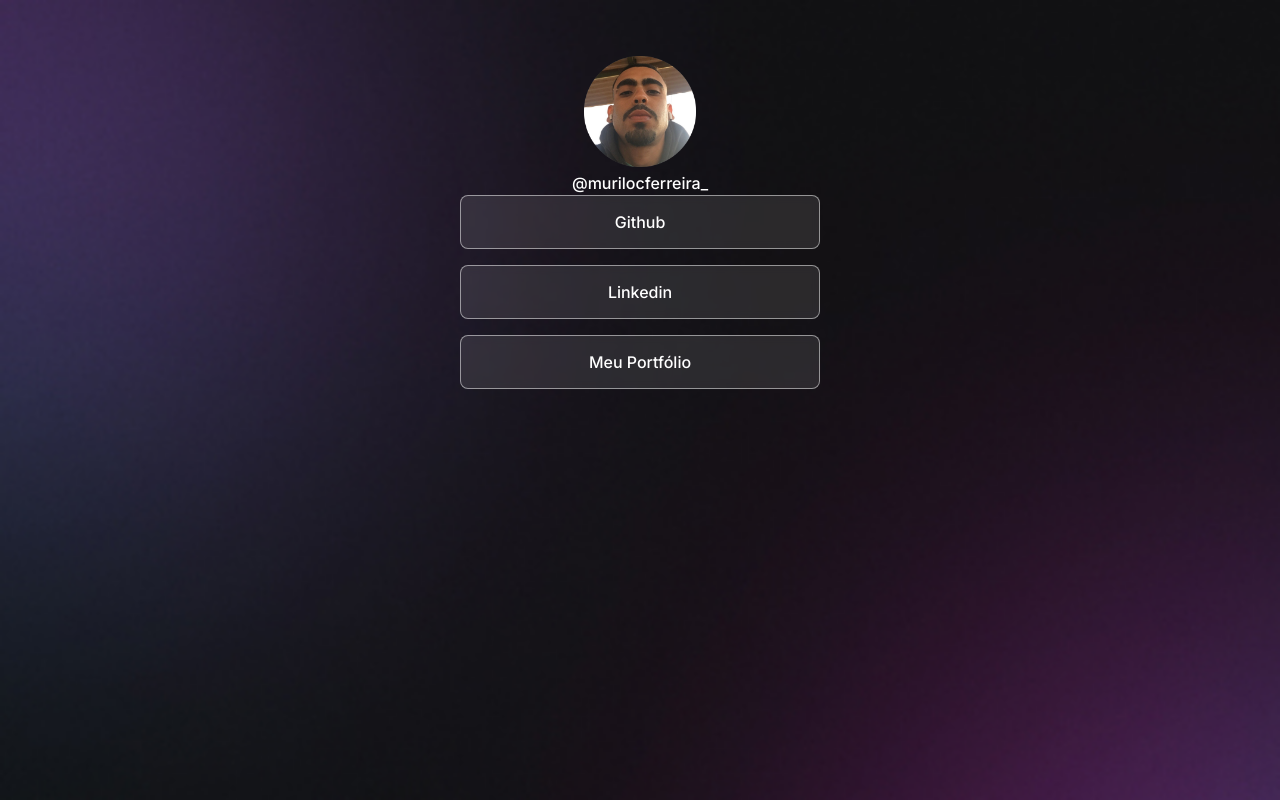
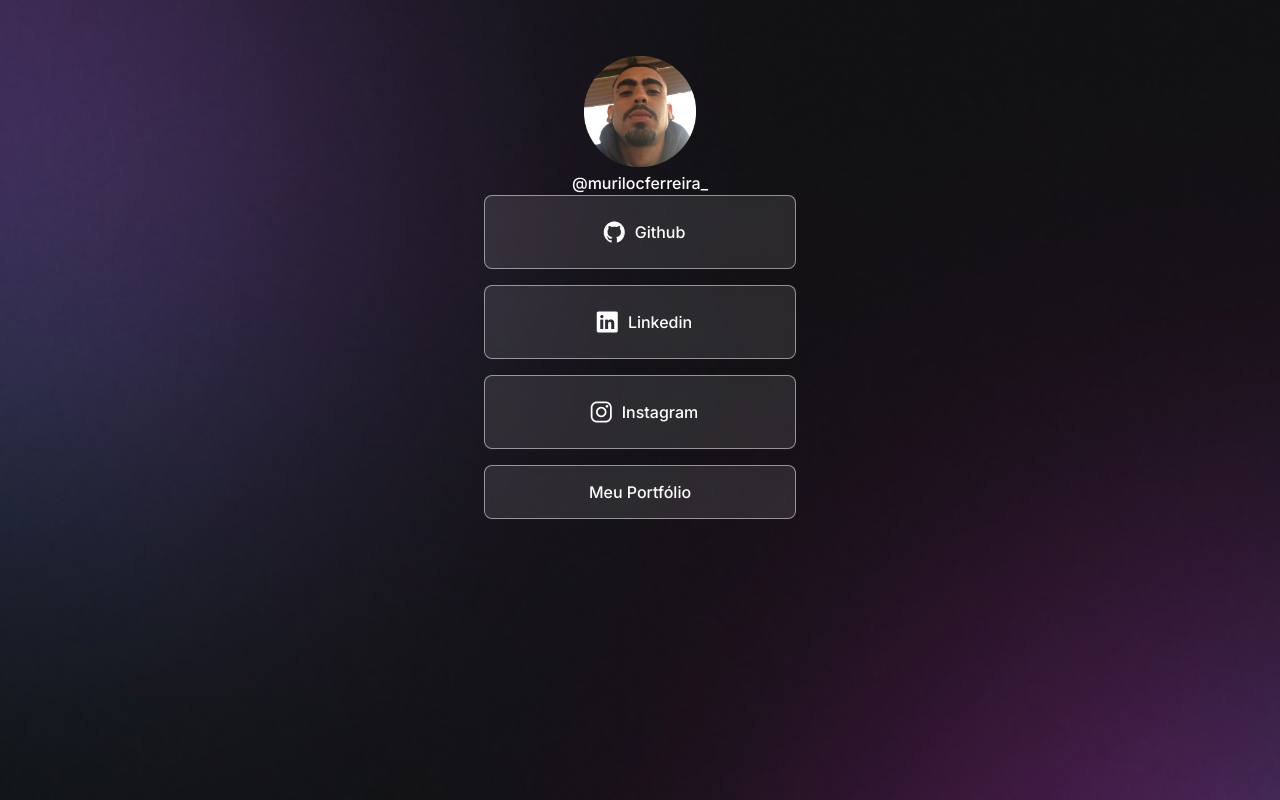
Before and after one commit to Murilo57/Landing-PageDevLink, a plain HTML site: page index.html in a window 1280 px wide. Drawn offline with Linux system fonts and the light colour scheme.

Commit message:
Adicionado icones nos botões

```diff
--- a/index.html
+++ b/index.html
@@ -22,13 +22,23 @@
       </div>
       <ul>
         <li>
-          <a href="https://github.com/Murilo57">Github</a>
+          <a href="https://github.com/Murilo57">
+            <img src="./assets/Github.png" alt="Icone do Github" /> Github</a
+          >
         </li>
         <li>
           <a
             href="https://www.linkedin.com/in/murilo-caso-ferreira-b0469a222/"
             target="_blank"
-            >Linkedin</a
+            ><img src="./assets/Linkedin.png" alt="icone Linkedin" />Linkedin</a
+          >
+        </li>
+        <li>
+          <a href="https://www.instagram.com/murilocferreira_/" target="_blank"
+            ><img
+              src="./assets/Instagram.png"
+              alt="icone do Instagram"
+            />Instagram</a
           >
         </li>
         <li>
--- a/style.css
+++ b/style.css
@@ -23,6 +23,7 @@ body * {
 #container {
   margin: 56px auto 0px;
   width: 360px;
+  padding: 0 24px;
 }
 
 #profile {
@@ -63,4 +64,12 @@ ul li a {
 
   text-decoration: none;
   font-weight: 500;
+
+  transition: background 0.2s;
 }
+
+/*pseudo-selector */
+ul li a:hover {
+  background: rgba(255, 255, 255, 0.05);
+  border: 1px solid white;
+}
```
Also changed, not shown: assets/Github.png (added), assets/Instagram.png (added), assets/Linkedin.png (added), assets/Youtube.png (added).
